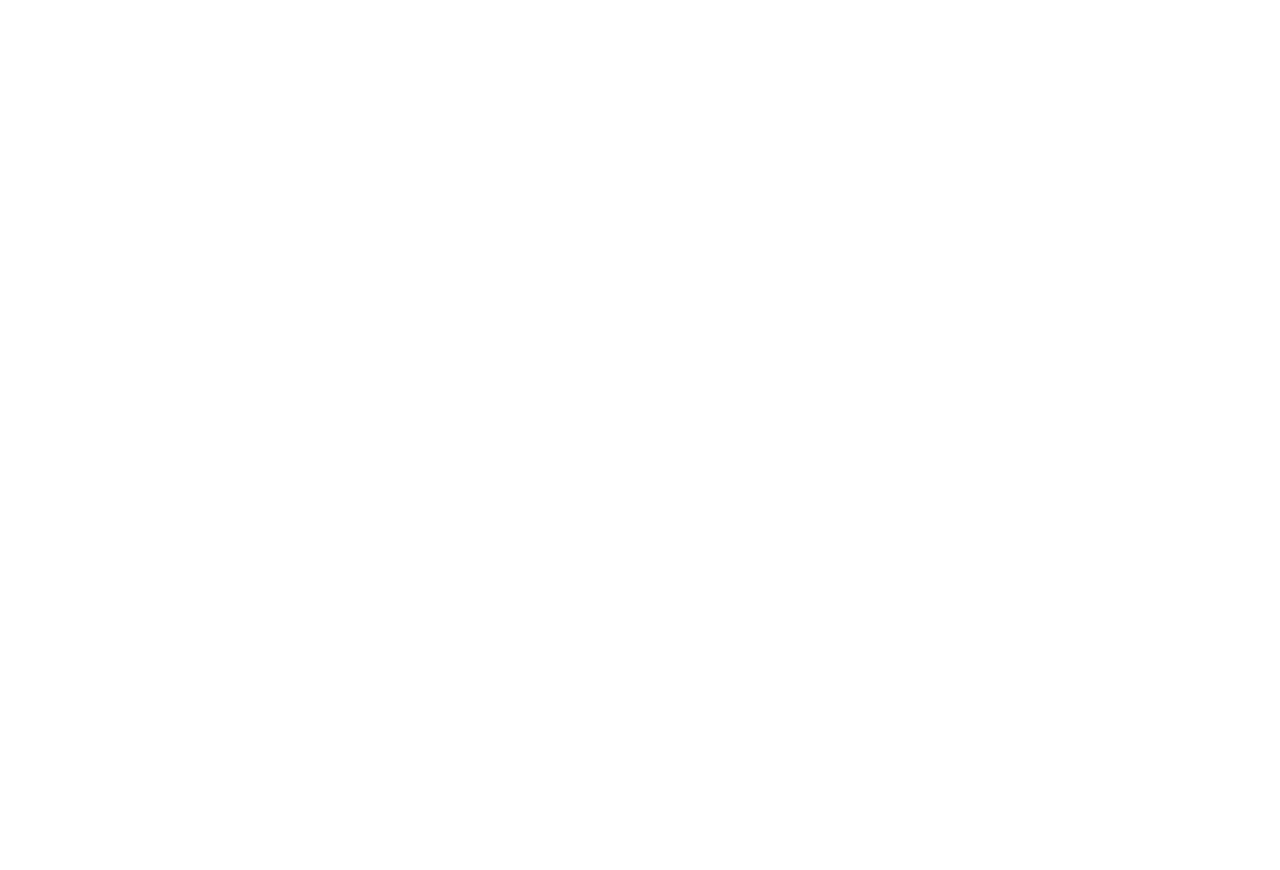
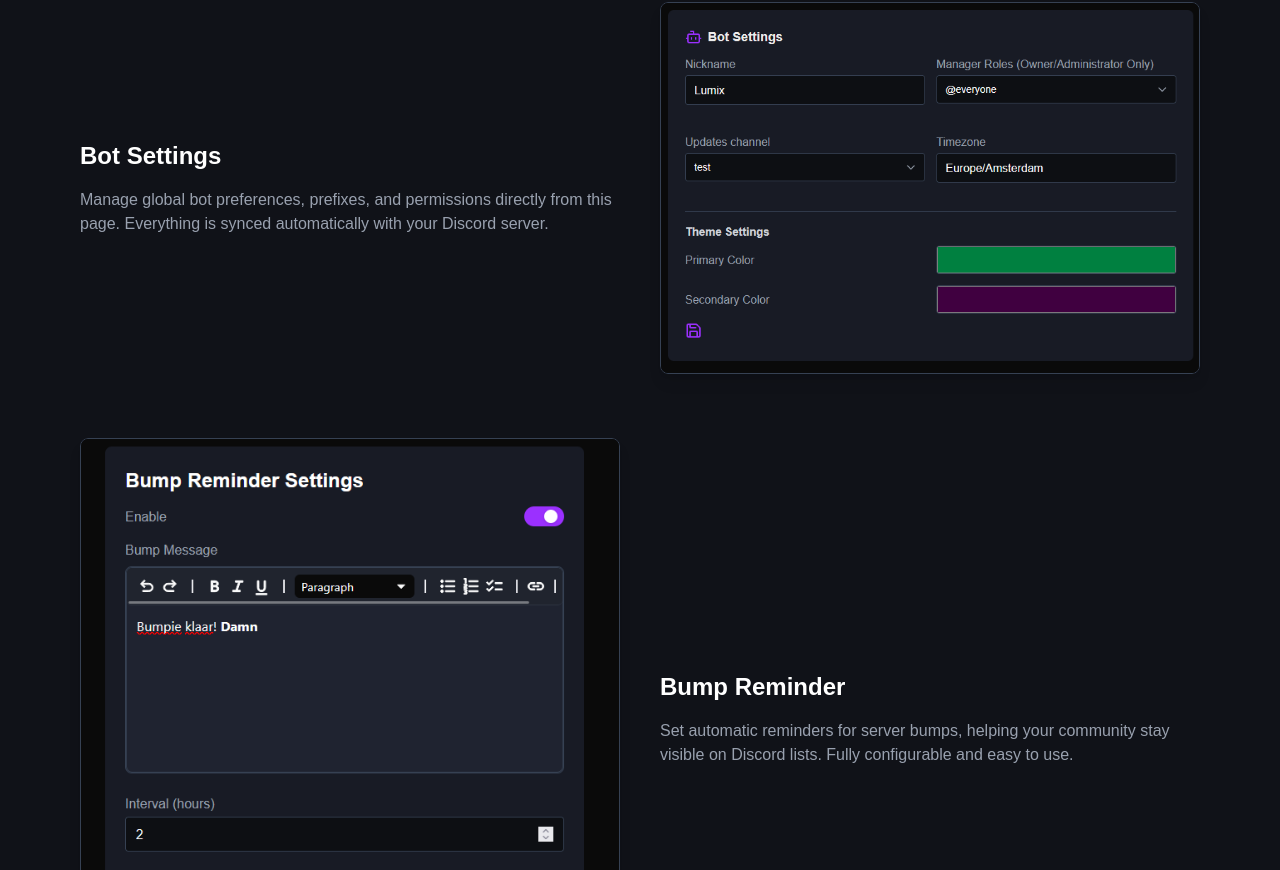
Before and after one commit to HeapReaper/Orbit, a Next.js app: page / in a window 1280 px wide. Shown: the part 1930-2800 px from the top of the page. Before the commit the page ends 1872 px from the top, so only its background shows below. Built offline with nearby package versions, Linux system fonts and the light colour scheme.

Commit message:
Updated homepage

```diff
--- a/app/dashboard/page.tsx
+++ b/app/dashboard/page.tsx
@@ -7,9 +7,6 @@ import HelpArticles from "@/app/dashboard/components/sections/Help";
 export default async function DashboardPage() {
   return (
     <div className="space-y-8">
-
-      <UserInfo />
-
       <BotInfo />
 
       <HelpArticles />
--- a/app/page.tsx
+++ b/app/page.tsx
@@ -6,6 +6,7 @@ import modules from "../app/dashboard/data/modules";
 export default function Home() {
   return (
     <main className="flex flex-col min-h-screen bg-[#0d0f13] text-white">
+      {/* Hero Section */}
       <section className="flex flex-col md:flex-row items-center justify-between px-6 md:px-20 py-20">
         <div className="md:w-1/2 space-y-6">
           <h1 className="text-4xl md:text-6xl font-bold text-white">
@@ -46,6 +47,7 @@ export default function Home() {
         </div>
       </section>
 
+      {/* Features */}
       <section className="px-6 md:px-20 py-16">
         <h2 className="text-3xl font-bold text-white mb-8">Features</h2>
         <div className="grid md:grid-cols-3 gap-8">
@@ -70,6 +72,7 @@ export default function Home() {
         </div>
       </section>
 
+      {/* Bot Modules */}
       <section className="px-6 md:px-20 py-16">
         <h2 className="text-3xl font-bold text-white mb-8">Bot Modules</h2>
         <div className="grid md:grid-cols-3 gap-8">
@@ -96,8 +99,58 @@ export default function Home() {
         </div>
       </section>
 
+      {/* Screenshots Section */}
+      <section className="px-6 md:px-20 py-16 bg-[#101218]">
+        <h2 className="text-3xl font-bold text-white mb-8">Configuration Previews</h2>
+        <div className="grid md:grid-cols-2 gap-10 items-center">
+          <div className="space-y-4">
+            <h3 className="text-2xl font-semibold">Bot Settings</h3>
+            <p className="text-gray-400">
+              Manage global bot preferences, prefixes, and permissions directly from this page.
+              Everything is synced automatically with your Discord server.
+            </p>
+          </div>
+          <div className="rounded-lg overflow-hidden shadow-lg">
+            <Image
+              src="/screenshots/bot_settings.png"
+              alt="Bot Settings Screenshot"
+              width={600}
+              height={350}
+              className="rounded-lg border border-gray-700"
+            />
+          </div>
+        </div>
+
+        <div className="grid md:grid-cols-2 gap-10 items-center mt-16">
+          <div className="order-2 md:order-1 rounded-lg overflow-hidden shadow-lg">
+            <Image
+              src="/screenshots/bump_reminder.png"
+              alt="Bump Reminder Screenshot"
+              width={600}
+              height={350}
+              className="rounded-lg border border-gray-700"
+            />
+          </div>
+          <div className="order-1 md:order-2 space-y-4">
+            <h3 className="text-2xl font-semibold">Bump Reminder</h3>
+            <p className="text-gray-400">
+              Set automatic reminders for server bumps, helping your community stay visible on Discord lists.
+              Fully configurable and easy to use.
+            </p>
+          </div>
+        </div>
+      </section>
+
+      {/* Footer */}
       <footer className="bg-[#14171f] text-gray-500 text-center py-6 mt-auto">
-        &copy; {new Date().getFullYear()} Orbit. By HeapReaper.
+        <div className="flex flex-col md:flex-row justify-center items-center gap-4">
+          <p>&copy; {new Date().getFullYear()} Orbit. By HeapReaper.</p>
+          <div className="flex gap-4 text-sm">
+            <a href="/terms" className="hover:text-white transition">Terms of Service</a>
+            <span>|</span>
+            <a href="/privacy" className="hover:text-white transition">Privacy Policy</a>
+          </div>
+        </div>
       </footer>
     </main>
   );
```
